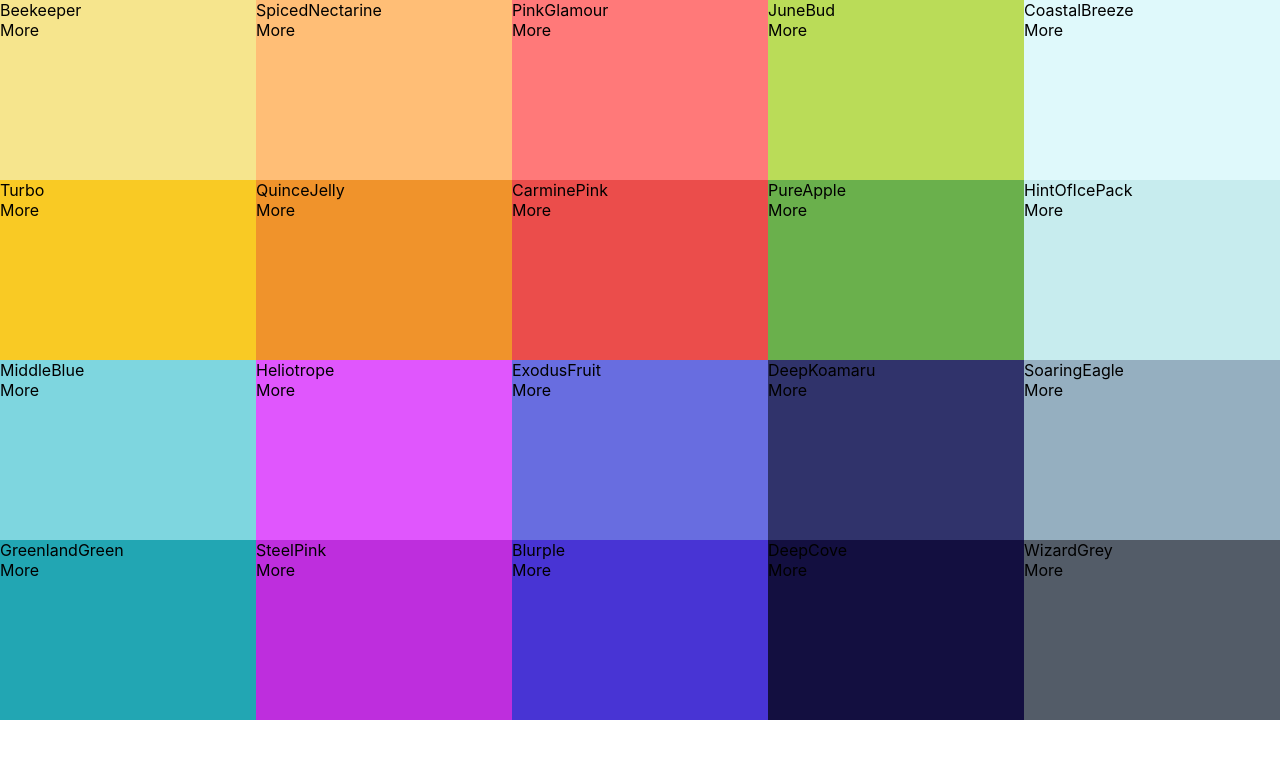
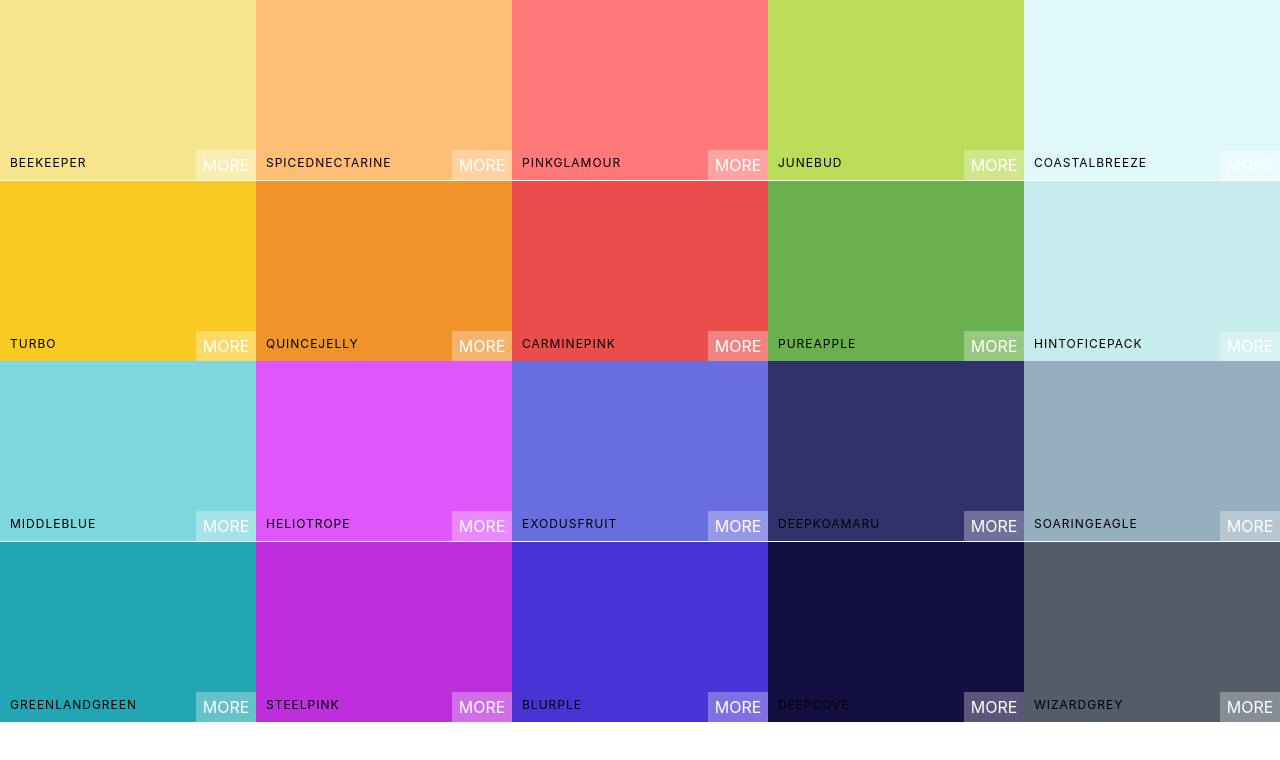
Before and after one commit to super8989/React_colors_app, a React (Create React App) app: page / in a window 1280 px wide. Shown: the top 760 px of the page. Built offline with nearby package versions, Linux system fonts and the light colour scheme.

Commit message:
styled ColorBox

```diff
--- a/src/ColorBox.css
+++ b/src/ColorBox.css
@@ -5,6 +5,7 @@
 	display: inline-block;
 	position: relative;
 	cursor: pointer;
+	margin-bottom: -3.5px;
 }
 
 .copy-button {
@@ -29,5 +30,31 @@
 
 .ColorBox:hover .copy-button {
 	opacity: 1;
-	transition: 0.4s;
+	transition: 0.3s;
 }
+
+.box-content {
+	position: absolute;
+	width: 100%;
+	left: 0px;
+	bottom: 0px;
+	padding: 10px;
+	color: black;
+	letter-spacing: 1px;
+	text-transform: uppercase;
+	font-size: 12px;
+}
+
+.see-more {
+	background: rgba(255, 255, 255, 0.3);
+	position: absolute;
+	border: none;
+	right: 0px;
+	bottom: 0px;
+	color: white;
+	width: 60px;
+	height: 30px;
+	text-align: center;
+	line-height: 30px;
+	text-transform: uppercase;
+}
```
